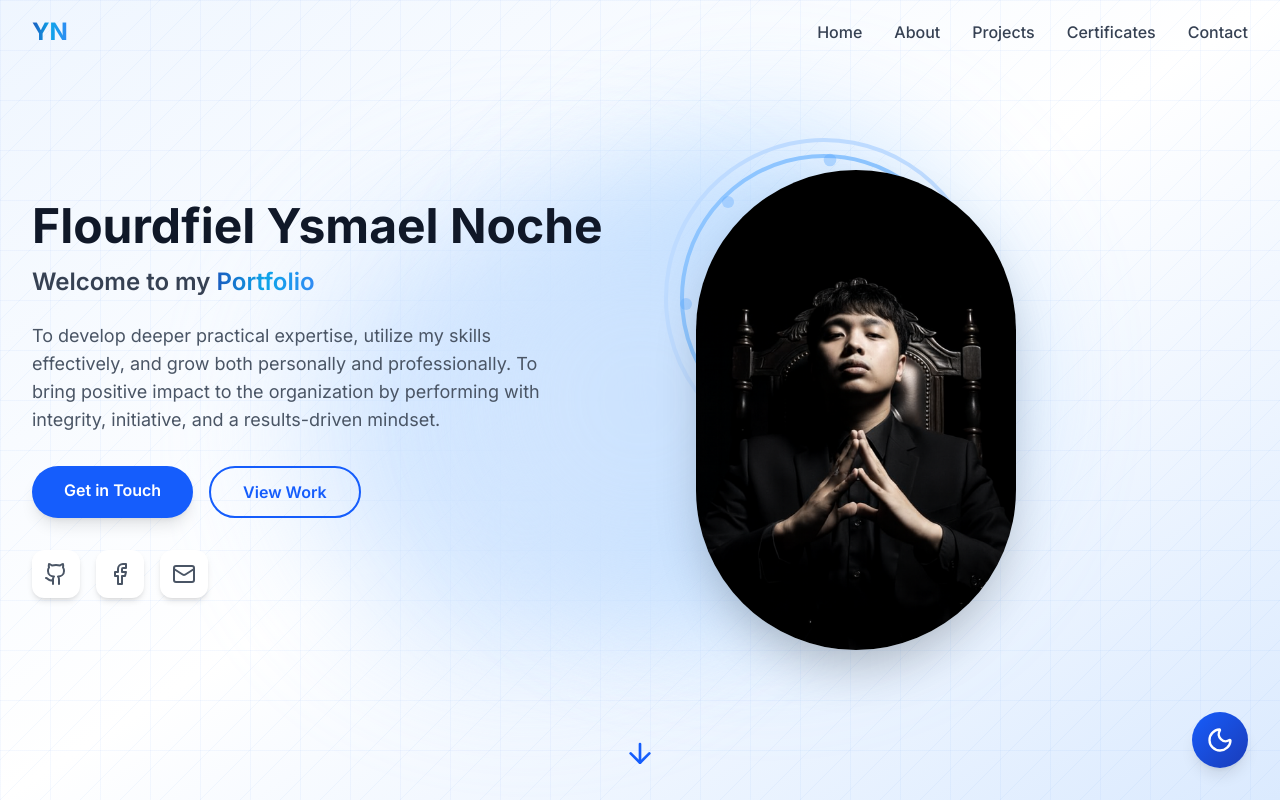
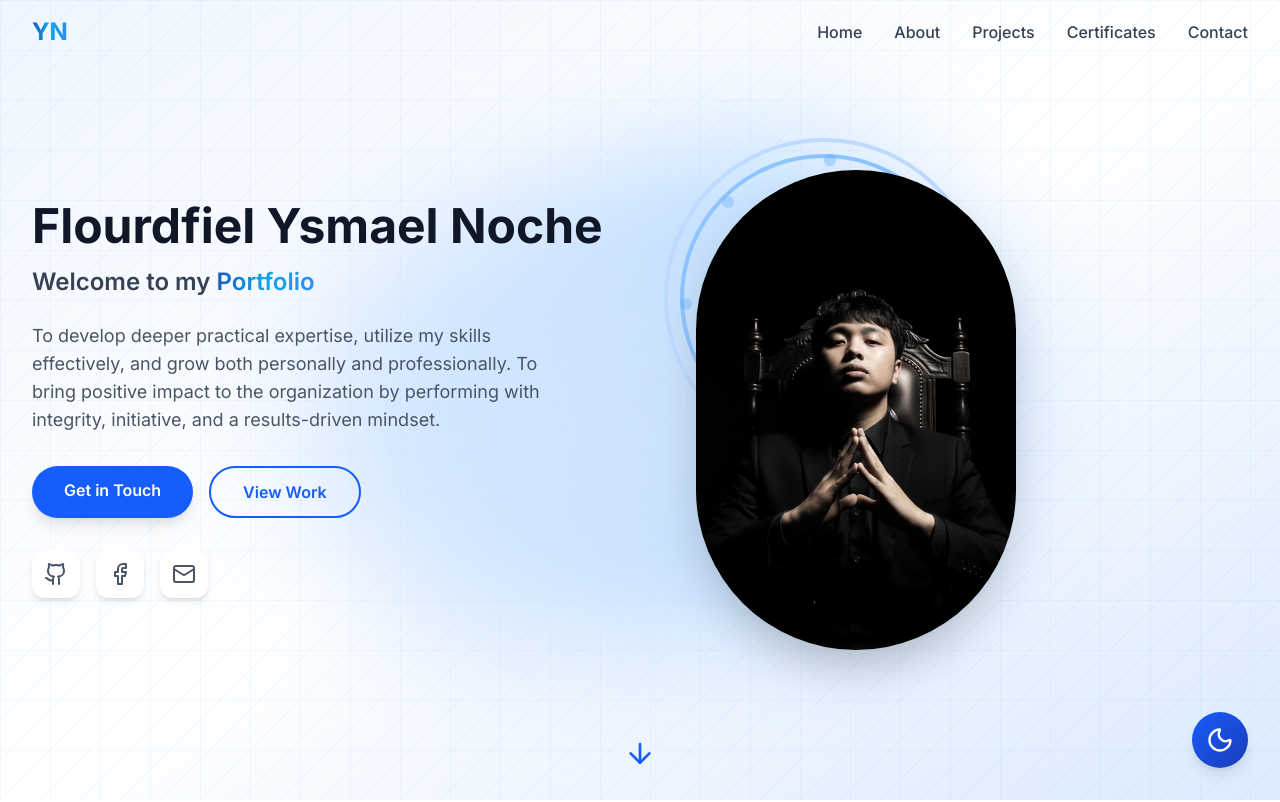
Before and after one commit to ysmaelnoche/My-Portfolio---Ysmael, a Next.js app: page / in a window 1280 px wide. Shown: the top 802 px of the page. Built offline with nearby package versions, Linux system fonts and the light colour scheme.

Commit message:
Fix image cropping - use object-center for proper display

```diff
--- a/components/Hero.tsx
+++ b/components/Hero.tsx
@@ -225,7 +225,7 @@ export default function Hero() {
                 <img
                   src="/projects/my-image.png"
                   alt="Ysmael Noche"
-                  className="w-full h-full object-cover object-[center_top] scale-110"
+                  className="w-full h-full object-cover object-center"
                 />
 
                 {/* Hover effect */}
```
